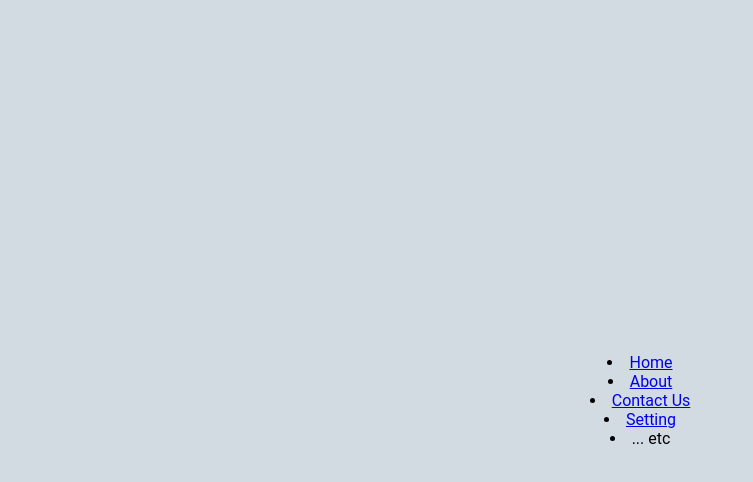
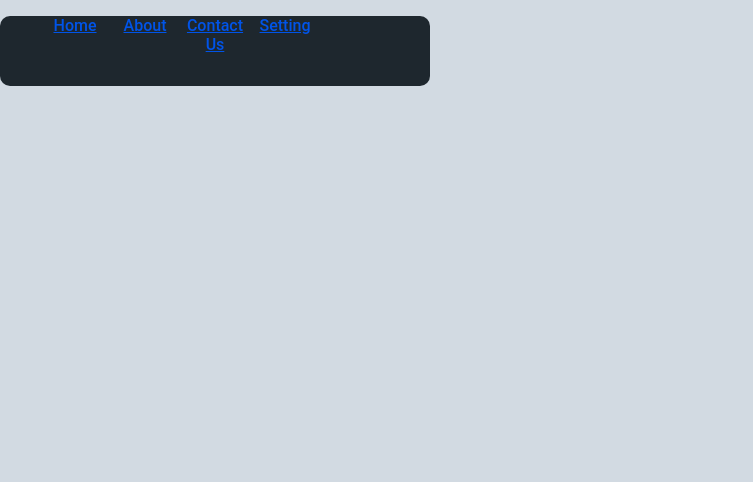
Before and after one commit to jmacaambac/homepagecompilation, a plain HTML site: page homebuttons.html in a window 1280 px wide. Shown: the whole page, without its empty margins (0-753 px from the left). Drawn offline with nearby package versions, Linux system fonts and the light colour scheme.

Commit message:
Update homebuttons.html

```diff
--- a/homebuttons.html
+++ b/homebuttons.html
@@ -3,8 +3,14 @@
 <head>
     <meta charset="UTF-8">
     <meta name="viewport" content="width=device-width, initial-scale=1.0">
+    <meta name="description" content="A simple navigation menu with active state toggle.">
     <link rel="icon" type="image/x-icon" href="favjpm.ico">
     <title>My Compilation HTML</title>
+
+    <script type="module" src="https://cdn.jsdelivr.net/npm/@ionic/core/dist/ionic/ionic.esm.js"></script>
+    <script nomodule src="https://cdn.jsdelivr.net/npm/@ionic/core/dist/ionic/ionic.js"></script>
+    <link rel="stylesheet" href="https://cdn.jsdelivr.net/npm/@ionic/core/css/ionic.bundle.css">
+
     <style>
       :root {
           text-align: center;
@@ -50,6 +56,9 @@
     </style>
 </head>
 <body>
+
+<div class="navigation">
+    <ul>
         <li class="list active">
             <a href="#">
                 <span class="icon">
@@ -82,8 +91,9 @@
                 <span class="text">Setting</span>
             </a>
         </li>
-<li class="list"> ... etc </li>
-      </body>
+    </ul>
+</div>
+
 <script>
     const list = document.querySelectorAll('.list');
 
@@ -93,6 +103,7 @@ function active() {
     }
 
     list.forEach((item) => item.addEventListener('click', active));
+</script>
 
-      </script>
+</body>
 </html>
```
Lines whose indentation alone changed are shown as unchanged.
